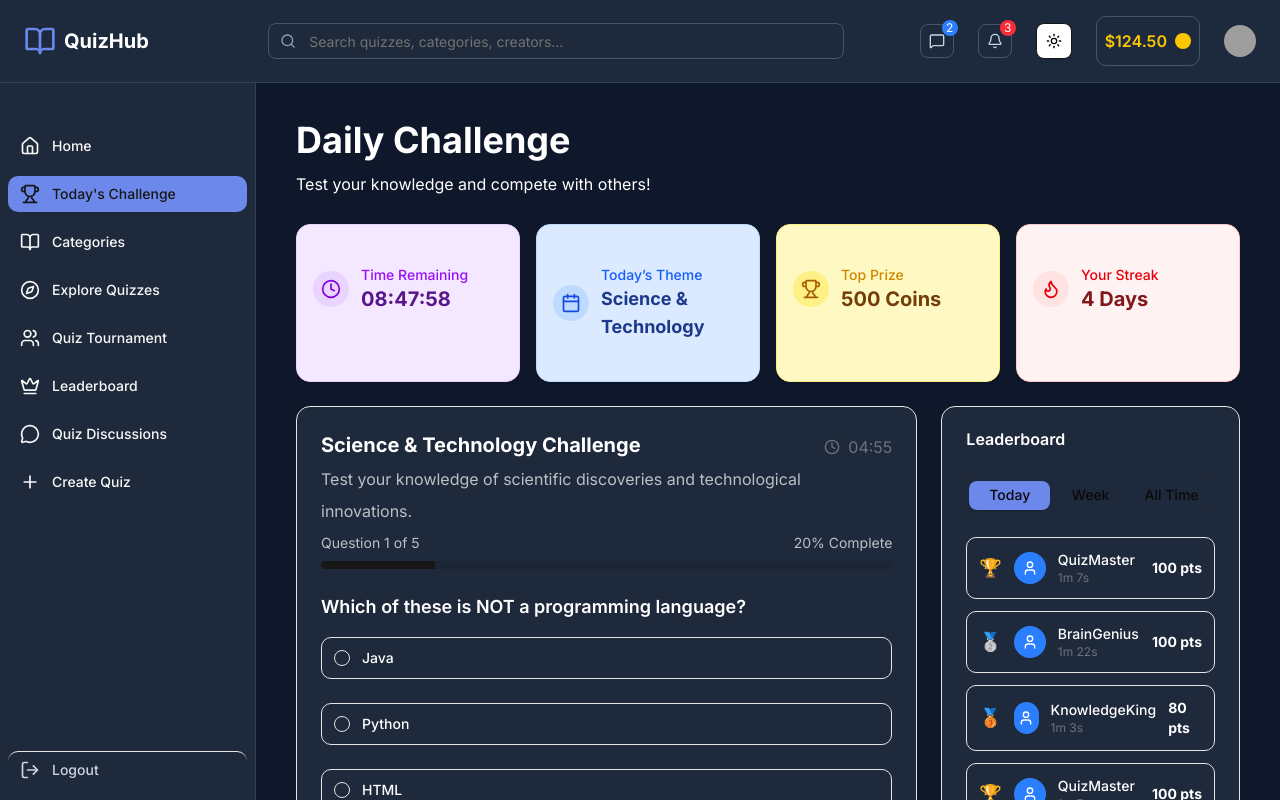
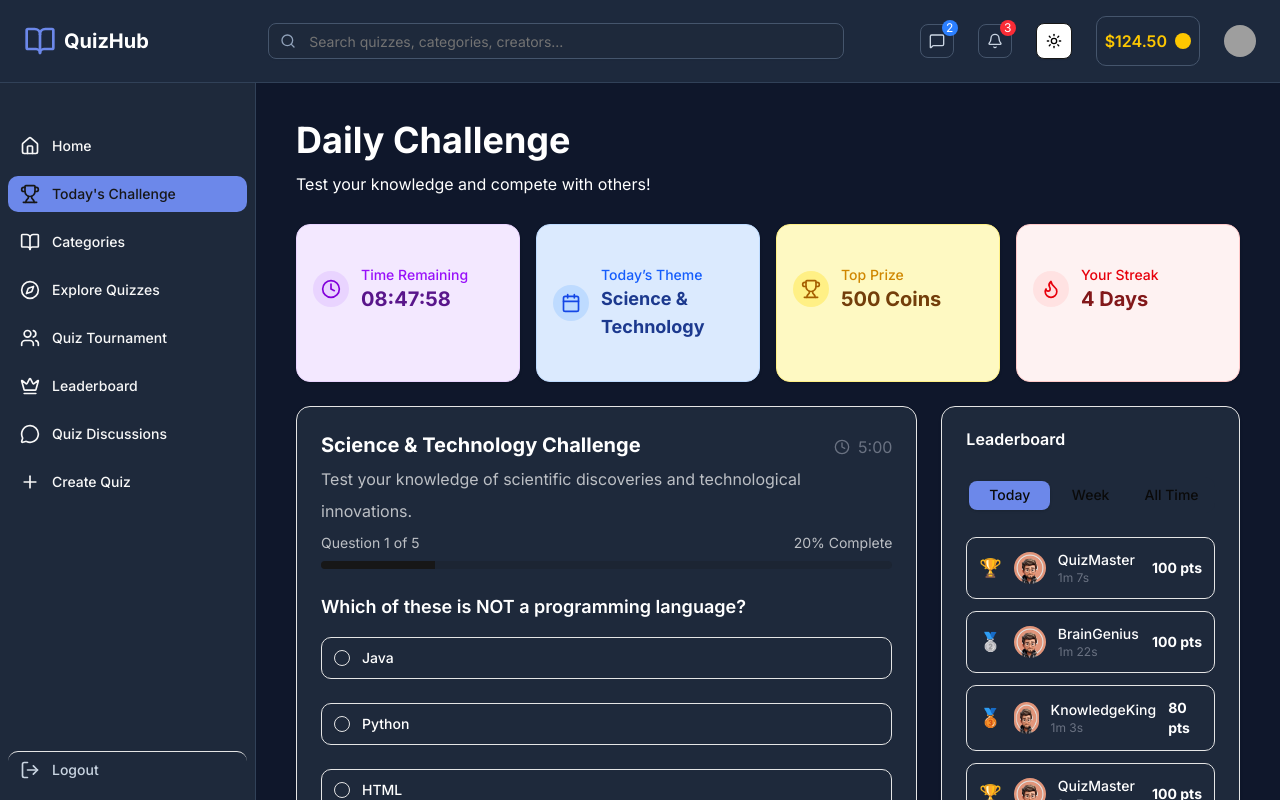
Before and after one commit to nguyennanhcd/quiz_frontend, a Next.js app: page /daily-challenge in a window 1280 px wide. Shown: the top 800 px of the page. Built offline with nearby package versions, Linux system fonts and the light colour scheme; grey boxes are pictures that could not be loaded.

Commit message:
feat: add content

```diff
--- a/src/app/categories/page.tsx
+++ b/src/app/categories/page.tsx
@@ -4,6 +4,7 @@ import { Search } from 'lucide-react'
 import { Input } from '@/components/ui/input'
 import { quizCategories } from '@/constant/quizCategories'
 import QuizCategoriesCard from '@/components/quizCategoriesCard'
+import TestKnowledge from '@/components/categories/TestKnowledge'
 
 export default function QuizCategories() {
   const [searchTerm, setSearchTerm] = useState('')
@@ -15,8 +16,6 @@ export default function QuizCategories() {
     <div className='min-h-screen bg-slate-900 text-white p-6'>
       <div className='max-w-7xl mx-auto'>
         {' '}
-        {/* Added max-w-7xl and mx-auto for better centering on large screens */}
-        {/* Header */}
         <div className='mb-8'>
           <h1 className='text-4xl md:text-5xl font-bold mb-4'>
             Quiz Categories
@@ -52,6 +51,8 @@ export default function QuizCategories() {
           </div>
         )}
       </div>
+
+      <TestKnowledge />
     </div>
   )
 }
--- /dev/null
+++ b/src/components/categories/TestKnowledge.tsx
@@ -0,0 +1,119 @@
+import { Button } from '@/components/ui/button'
+import { Card, CardContent } from '@/components/ui/card'
+import { Trophy, Sparkles, Users, ArrowRight } from 'lucide-react'
+
+export default function TestKnowledge() {
+  return (
+    <div className='min-h-screen bg-gradient-to-br from-slate-900 via-purple-900 to-slate-900'>
+      <div className='container mx-auto px-4 py-16'>
+        {/* Header Badge */}
+        <div className='flex justify-center mb-12'>
+          <div className='inline-flex items-center gap-2 bg-slate-800/50 border border-purple-500/20 rounded-full px-6 py-3 backdrop-blur-sm'>
+            <Sparkles className='w-5 h-5 text-purple-400' />
+            <span className='text-slate-300 text-sm font-medium'>
+              Discover Your Next Challenge
+            </span>
+          </div>
+        </div>
+
+        {/* Main Hero Section */}
+        <div className='text-center mb-16'>
+          <h1 className='text-5xl md:text-6xl lg:text-7xl font-bold mb-8 bg-gradient-to-r from-purple-400 via-purple-300 to-blue-400 bg-clip-text text-transparent leading-tight'>
+            Ready to Test Your Knowledge?
+          </h1>
+          <p className='text-slate-400 text-lg md:text-xl max-w-3xl mx-auto mb-12 leading-relaxed'>
+            Choose from thousands of quizzes across all categories or create
+            your own to challenge friends and the community.
+          </p>
+
+          {/* Action Buttons */}
+          <div className='flex flex-col sm:flex-row gap-4 justify-center items-center'>
+            <Button
+              size='lg'
+              className='bg-gradient-to-r from-purple-600 to-purple-500 hover:from-purple-700 hover:to-purple-600 text-white px-8 py-6 text-lg font-semibold rounded-xl shadow-lg hover:shadow-purple-500/25 transition-all duration-300'
+            >
+              Explore Quizzes
+              <ArrowRight className='w-5 h-5 ml-2' />
+            </Button>
+            <Button
+              variant='outline'
+              size='lg'
+              className='border-slate-600 text-slate-300 hover:bg-slate-800 hover:text-white px-8 py-6 text-lg font-semibold rounded-xl transition-all duration-300 bg-transparent'
+            >
+              Create Your Own Quiz
+            </Button>
+          </div>
+        </div>
+
+        {/* Feature Cards */}
+        <div className='grid md:grid-cols-3 gap-8 max-w-6xl mx-auto'>
+          {/* Compete & Win */}
+          <Card className='bg-slate-800/50 border-slate-700/50 backdrop-blur-sm hover:bg-slate-800/70 transition-all duration-300 group'>
+            <CardContent className='p-8 text-center'>
+              <div className='w-16 h-16 bg-gradient-to-br from-purple-600 to-purple-500 rounded-2xl flex items-center justify-center mx-auto mb-6 group-hover:scale-110 transition-transform duration-300'>
+                <Trophy className='w-8 h-8 text-white' />
+              </div>
+              <h3 className='text-2xl font-bold text-white mb-4'>
+                Compete & Win
+              </h3>
+              <p className='text-slate-400 leading-relaxed'>
+                Join tournaments, climb the leaderboards, and earn rewards for
+                your knowledge.
+              </p>
+            </CardContent>
+          </Card>
+
+          {/* Learn & Grow */}
+          <Card className='bg-slate-800/50 border-slate-700/50 backdrop-blur-sm hover:bg-slate-800/70 transition-all duration-300 group'>
+            <CardContent className='p-8 text-center'>
+              <div className='w-16 h-16 bg-gradient-to-br from-blue-600 to-blue-500 rounded-2xl flex items-center justify-center mx-auto mb-6 group-hover:scale-110 transition-transform duration-300'>
+                <Sparkles className='w-8 h-8 text-white' />
+              </div>
+              <h3 className='text-2xl font-bold text-white mb-4'>
+                Learn & Grow
+              </h3>
+              <p className='text-slate-400 leading-relaxed'>
+                Expand your knowledge across 20+ categories with fun,
+                interactive quizzes.
+              </p>
+            </CardContent>
+          </Card>
+
+          {/* Connect & Share */}
+          <Card className='bg-slate-800/50 border-slate-700/50 backdrop-blur-sm hover:bg-slate-800/70 transition-all duration-300 group'>
+            <CardContent className='p-8 text-center'>
+              <div className='w-16 h-16 bg-gradient-to-br from-cyan-600 to-blue-500 rounded-2xl flex items-center justify-center mx-auto mb-6 group-hover:scale-110 transition-transform duration-300'>
+                <Users className='w-8 h-8 text-white' />
+              </div>
+              <h3 className='text-2xl font-bold text-white mb-4'>
+                Connect & Share
+              </h3>
+              <p className='text-slate-400 leading-relaxed'>
+                Challenge friends, share results, and join a community of quiz
+                enthusiasts.
+              </p>
+            </CardContent>
+          </Card>
+        </div>
+
+        {/* Join Our Community */}
+        <div className='bg-slate-800 rounded-2xl p-6 flex items-center justify-between gap-4'>
+          <div className='flex items-center gap-4'>
+            <div className='w-16 h-16 bg-purple-500 rounded-full flex items-center justify-center flex-shrink-0'>
+              <Users className='w-8 h-8 text-white' />
+            </div>
+            <div className='text-white'>
+              <span className='text-lg font-medium'>
+                <span className='font-bold'>500,000+</span> quiz enthusiasts
+                have joined our community. Will you be next?
+              </span>
+            </div>
+          </div>
+          <Button className='bg-purple-600 hover:bg-purple-700 text-white px-6 py-2 rounded-lg font-medium flex-shrink-0'>
+            Join Now
+          </Button>
+        </div>
+      </div>
+    </div>
+  )
+}
--- a/src/components/daily-challenge/MainContent.tsx
+++ b/src/components/daily-challenge/MainContent.tsx
@@ -6,7 +6,6 @@ import {
   Calendar,
   Trophy,
   Flame,
-  User,
   ChevronRight,
   ChevronLeft,
   Star
@@ -23,23 +22,29 @@ import ChallengeChart from '@/components/ChallengeChart'
 import { Badge } from '@/components/ui/badge'
 import { badges } from '@/constant/badges'
 import { challengeData } from '@/constant/challengeHistoryData'
+import Image from 'next/image'
 
 const MainContent = () => {
   const [questionTime, setQuestionTime] = useState<string>('5:00')
   const [selectedAnswer, setSelectedAnswer] = useState('')
+  const [isTimerActive, setIsTimerActive] = useState(false) // New state to control timer
   const [showAllHistory, setShowAllHistory] = useState(false)
 
   useEffect(() => {
-    let seconds: number = 5 * 60 // 5 minutes in seconds
+    // Start timer only if an answer is selected
+    if (!isTimerActive || selectedAnswer === '') return
+
+    let seconds = 5 * 60 // 5 minutes in seconds
 
     const updateTimer = () => {
       if (seconds <= 0) {
         setQuestionTime('00:00')
+        setIsTimerActive(false) // Stop timer when it reaches 0
         return
       }
 
-      const minutes: number = Math.floor(seconds / 60)
-      const remainingSeconds: number = seconds % 60
+      const minutes = Math.floor(seconds / 60)
+      const remainingSeconds = seconds % 60
 
       setQuestionTime(
         `${minutes.toString().padStart(2, '0')}:${remainingSeconds
@@ -49,11 +54,18 @@ const MainContent = () => {
       seconds--
     }
 
-    updateTimer() // Initial call
-    const interval: NodeJS.Timeout = setInterval(updateTimer, 1000)
+    updateTimer() // Update immediately on selection
+    const interval = setInterval(updateTimer, 1000)
 
-    return () => clearInterval(interval) // Cleanup on unmount
-  }, [])
+    return () => clearInterval(interval)
+  }, [isTimerActive, selectedAnswer]) // Depend on isTimerActive and selectedAnswer
+
+  // Start the timer when an answer is selected
+  useEffect(() => {
+    if (selectedAnswer !== '') {
+      setIsTimerActive(true)
+    }
+  }, [selectedAnswer])
 
   const displayedHistory = showAllHistory
     ? challengeData
@@ -216,8 +228,14 @@ const MainContent = () => {
                       className='flex items-center space-x-3 p-3 border rounded-lg hover:bg-main-hover'
                     >
                       <span className='text-lg'>{player.badge}</span>
-                      <div className='w-8 h-8 bg-blue-500 rounded-full flex items-center justify-center text-white'>
-                        <User className='h-4 w-4' />
+                      <div className='w-8 h-8 rounded-full flex items-center justify-center text-white'>
+                        <Image
+                          src={player.avatar}
+                          alt={player.name}
+                          width={8}
+                          height={8}
+                          className='w-8 h-8 rounded-full flex items-center justify-center text-white'
+                        />
                       </div>
                       <div className='flex-1'>
                         <p className='font-medium text-sm'>{player.name}</p>
--- a/src/constant/leaderBoard.tsx
+++ b/src/constant/leaderBoard.tsx
@@ -3,7 +3,7 @@ export const leaderboardData = {
     {
       id: 1,
       name: 'QuizMaster',
-      avatar: '👨‍💼',
+      avatar: '/avatarPlaceholder.webp',
       score: 100,
       time: '1m 7s',
       badge: '🏆'
@@ -11,7 +11,7 @@ export const leaderboardData = {
     {
       id: 2,
       name: 'BrainGenius',
-      avatar: '👨‍🎓',
+      avatar: '/avatarPlaceholder.webp',
       score: 100,
       time: '1m 22s',
       badge: '🥈'
@@ -19,7 +19,7 @@ export const leaderboardData = {
     {
       id: 3,
       name: 'KnowledgeKing',
-      avatar: '👨‍💼',
+      avatar: '/avatarPlaceholder.webp',
       score: 80,
       time: '1m 3s',
       badge: '🥉'
@@ -27,7 +27,7 @@ export const leaderboardData = {
     {
       id: 4,
       name: 'QuizMaster',
-      avatar: '👨‍💼',
+      avatar: '/avatarPlaceholder.webp',
       score: 100,
       time: '1m 7s',
       badge: '🏆'
@@ -35,7 +35,7 @@ export const leaderboardData = {
     {
       id: 5,
       name: 'QuizMaster',
-      avatar: '👨‍💼',
+      avatar: '/avatarPlaceholder.webp',
       score: 100,
       time: '1m 7s',
       badge: '🏆'
@@ -43,7 +43,7 @@ export const leaderboardData = {
     {
       id: 6,
       name: 'QuizMaster',
-      avatar: '👨‍💼',
+      avatar: '/avatarPlaceholder.webp',
       score: 100,
       time: '1m 7s',
       badge: '🏆'
@@ -51,7 +51,7 @@ export const leaderboardData = {
     {
       id: 7,
       name: 'QuizMaster',
-      avatar: '👨‍💼',
+      avatar: '/avatarPlaceholder.webp',
       score: 100,
       time: '1m 7s',
       badge: '🏆'
@@ -59,7 +59,7 @@ export const leaderboardData = {
     {
       id: 8,
       name: 'QuizMaster',
-      avatar: '👨‍💼',
+      avatar: '/avatarPlaceholder.webp',
       score: 100,
       time: '1m 7s',
       badge: '🏆'
@@ -69,7 +69,7 @@ export const leaderboardData = {
     {
       id: 1,
       name: 'WeeklyChamp',
-      avatar: '👩‍💼',
+      avatar: '/avatarPlaceholder.webp',
       score: 950,
       time: 'avg 45s',
       badge: '🏆'
@@ -77,7 +77,7 @@ export const leaderboardData = {
     {
       id: 2,
       name: 'ConsistentPro',
-      avatar: '👨‍💼',
+      avatar: '/avatarPlaceholder.webp',
       score: 920,
       time: 'avg 52s',
       badge: '🥈'
@@ -85,7 +85,7 @@ export const leaderboardData = {
     {
       id: 3,
       name: 'SteadyLearner',
-      avatar: '👩‍🎓',
+      avatar: '/avatarPlaceholder.webp',
       score: 890,
       time: 'avg 48s',
       badge: '🥉'
@@ -95,7 +95,7 @@ export const leaderboardData = {
     {
       id: 1,
       name: 'LegendaryMind',
-      avatar: '👑',
+      avatar: '/avatarPlaceholder.webp',
       score: 9850,
       time: 'avg 42s',
       badge: '🏆'
@@ -103,7 +103,7 @@ export const leaderboardData = {
     {
       id: 2,
       name: 'EternalWisdom',
-      avatar: '🧠',
+      avatar: '/avatarPlaceholder.webp',
       score: 9720,
       time: 'avg 44s',
       badge: '🥈'
@@ -111,7 +111,7 @@ export const leaderboardData = {
     {
       id: 3,
       name: 'TimelessGenius',
-      avatar: '⭐',
+      avatar: '/avatarPlaceholder.webp',
       score: 9650,
       time: 'avg 46s',
       badge: '🥉'
```
